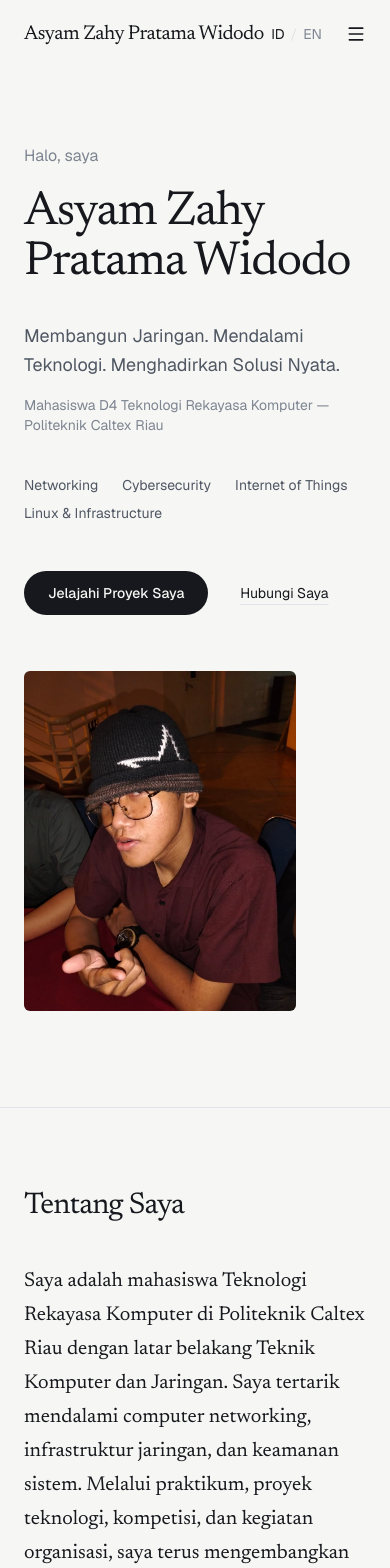
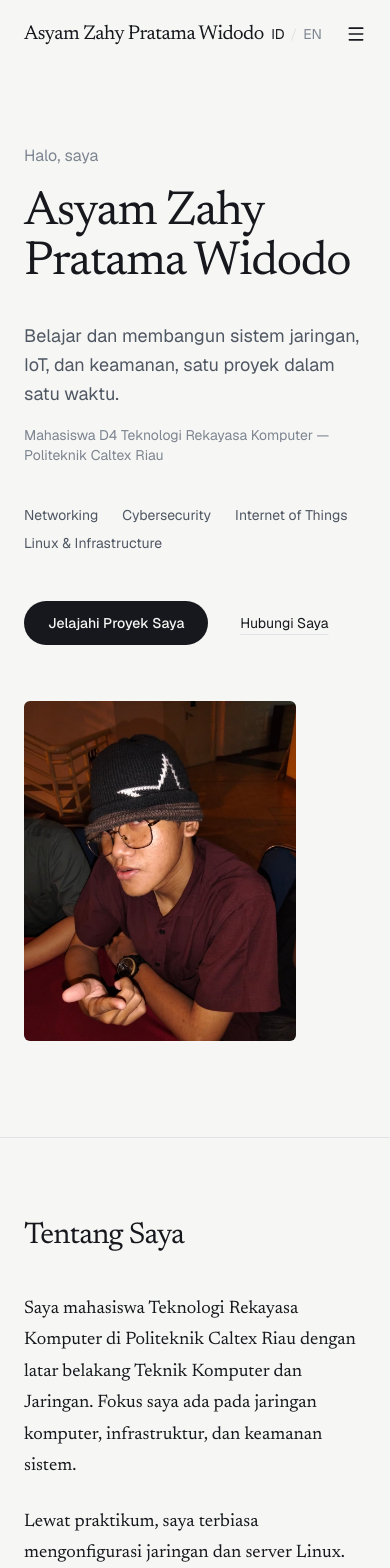
Before and after one commit to asyamzahy/asyamzahy.github.io, a React (Vite) app: page / in a window 390 px wide. Shown: the top 1568 px of the page. Built offline with nearby package versions, Linux system fonts and the light colour scheme.

Commit message:
Add files via upload

```diff
--- a/src/components/ProjectDetail.tsx
+++ b/src/components/ProjectDetail.tsx
@@ -2,7 +2,7 @@ import { useEffect, useCallback } from 'react';
 import { motion, AnimatePresence } from 'motion/react';
 import { X } from 'lucide-react';
 import type { Project } from '../data/projects';
-import { getYoutubeId } from '../data/projects';
+import { getYoutubeId, SUPERVISOR } from '../data/projects';
 import type { Lang } from '../context/LanguageContext';
 import { useLanguage } from '../context/LanguageContext';
 import SmartImage from './SmartImage';
@@ -95,6 +95,19 @@ export default function ProjectDetail({ project, onClose }: ProjectDetailProps)
 
             <div className="space-y-8 px-6 py-8 sm:px-10 sm:py-10">
               <Block title={t.projects.overview}>{project.overview[l]}</Block>
+              {project.team && project.team.length > 0 && (
+                <Block title={t.projects.team}>{project.team.join(', ')}</Block>
+              )}
+              <Block title={t.projects.supervisor}>
+                <a
+                  href={SUPERVISOR.url}
+                  target="_blank"
+                  rel="noopener noreferrer"
+                  className="text-ink underline decoration-line underline-offset-[5px] transition-colors hover:decoration-accent"
+                >
+                  {SUPERVISOR.name}
+                </a>
+              </Block>
               <Block title={t.projects.problem}>{project.problem[l]}</Block>
               <Block title={t.projects.solution}>{project.solution[l]}</Block>
               <Block title={t.projects.contribution}>{project.contribution[l]}</Block>
--- a/src/data/projects.ts
+++ b/src/data/projects.ts
@@ -6,6 +6,7 @@ export interface Project {
   technologies: string[];
   image?: string;
   videoUrl?: string;
+  team?: string[];
   githubUrl?: string;
   liveUrl?: string;
   title: { id: string; en: string };
@@ -22,6 +23,7 @@ export const projects: Project[] = [
   {
     id: 'zalasmart',
     videoUrl: 'https://youtu.be/APVYVnX7juI',
+    team: ['Asyam', 'Muhamad Zakky', 'Tashya Aulia'],
     category: 'IoT',
     technologies: ['ESP32', 'TDS Sensor', 'MQTT', 'Firebase Realtime Database', 'Actuators'],
 
@@ -61,6 +63,7 @@ export const projects: Project[] = [
   {
     id: 'benihnusa',
     videoUrl: 'https://youtu.be/BEHFmz51890',
+    team: ['Asyam', 'Khalifa Maulana', 'Tashya Aulia'],
     category: 'Blockchain',
     technologies: ['Hyperledger Fabric', 'Digital Passport', 'QR Code', 'Blockchain'],
 
@@ -100,6 +103,7 @@ export const projects: Project[] = [
   {
     id: 'adaptive-traffic',
     videoUrl: 'https://youtu.be/WdU8SicieGI',
+    team: ['Asyam', 'Muhamad Zakky', 'Tashya Aulia'],
     category: 'AI/ML',
     technologies: ['Reinforcement Learning', 'Python', 'Simulation', 'Traffic Control'],
 
@@ -139,6 +143,7 @@ export const projects: Project[] = [
   {
     id: 'hydroponic-anomaly',
     videoUrl: 'https://youtu.be/JAjv9ic-E_k',
+    team: ['Asyam', 'Muhamad Zakky', 'M. Ridho Saputra'],
     category: 'AI/ML',
     technologies: ['YOLO', 'MQTT', 'Computer Vision', 'Python', 'Precision Farming'],
 
@@ -185,3 +190,10 @@ export function getYoutubeId(url?: string): string | null {
   const m = url.match(/(?:youtu\.be\/|[?&]v=|embed\/)([\w-]{11})/);
   return m ? m[1] : null;
 }
+
+/** Dosen pembimbing, tampil di semua proyek.
+ *  Ganti url dengan alamat profil beliau di pcr.ac.id jika berbeda. */
+export const SUPERVISOR = {
+  name: 'Dr. Eng. Yoanda Alim Syahbana ST, M.Sc.',
+  url: 'https://pcr.ac.id',
+};
--- a/src/locales/en.ts
+++ b/src/locales/en.ts
@@ -10,7 +10,7 @@ export const en = {
   hero: {
     greeting: "Hi, I'm",
     name: 'Asyam Zahy Pratama Widodo',
-    headline: 'Building Networks. Exploring Technology. Creating Real-World Solutions.',
+    headline: 'Learning and building networking, IoT, and security systems, one project at a time.',
     subtitle: 'D4 Computer Engineering Technology Student — Politeknik Caltex Riau',
     cta1: 'Explore My Projects',
     cta2: 'Contact Me',
@@ -19,7 +19,7 @@ export const en = {
   about: {
     title: 'About Me',
     description:
-      'I am a Computer Engineering Technology student at Politeknik Caltex Riau with a background in Computer and Network Engineering. I am interested in computer networking, network infrastructure, and system security. Through hands-on labs, technology projects, competitions, and organizational activities, I continue to develop my technical skills and problem-solving abilities.',
+      'I am a Computer Engineering Technology student at Politeknik Caltex Riau with a background in Computer and Network Engineering. My focus is on computer networking, infrastructure, and system security.\n\nThrough lab work, I am used to configuring networks and Linux servers. Outside the classroom, I work on IoT, blockchain, and artificial intelligence projects, including sensor- and camera-based hydroponic systems and a palm oil seed traceability system. Some of them took me to national-level competitions, including 1st Place in the Innovation Category at KMIPN VIII 2026.\n\nI am grateful for the opportunities I have received. I learn best through hands-on practice and keep improving how I solve problems.\n\nI made this site to record my learning journey, not to show off. The results here would not exist without my team and supervisor; thank you for the guidance and collaboration. Stay humble, keep learning.',
     education: 'Education',
     degree: 'D4 Computer Engineering Technology',
     institution: 'Politeknik Caltex Riau',
@@ -66,6 +66,8 @@ export const en = {
     viewDetails: 'View Details',
     watchVideo: 'Watch Video',
     overview: 'Project Overview',
+    team: 'Team',
+    supervisor: 'Supervisor',
     problem: 'Problem Statement',
     solution: 'Proposed Solution',
     contribution: 'My Contribution',
--- a/src/locales/id.ts
+++ b/src/locales/id.ts
@@ -10,7 +10,7 @@ export const id = {
   hero: {
     greeting: 'Halo, saya',
     name: 'Asyam Zahy Pratama Widodo',
-    headline: 'Membangun Jaringan. Mendalami Teknologi. Menghadirkan Solusi Nyata.',
+    headline: 'Belajar dan membangun sistem jaringan, IoT, dan keamanan, satu proyek dalam satu waktu.',
     subtitle: 'Mahasiswa D4 Teknologi Rekayasa Komputer — Politeknik Caltex Riau',
     cta1: 'Jelajahi Proyek Saya',
     cta2: 'Hubungi Saya',
@@ -19,7 +19,7 @@ export const id = {
   about: {
     title: 'Tentang Saya',
     description:
-      'Saya adalah mahasiswa Teknologi Rekayasa Komputer di Politeknik Caltex Riau dengan latar belakang Teknik Komputer dan Jaringan. Saya tertarik mendalami computer networking, infrastruktur jaringan, dan keamanan sistem. Melalui praktikum, proyek teknologi, kompetisi, dan kegiatan organisasi, saya terus mengembangkan kemampuan teknis serta belajar menyelesaikan masalah secara sistematis.',
+      'Saya mahasiswa Teknologi Rekayasa Komputer di Politeknik Caltex Riau dengan latar belakang Teknik Komputer dan Jaringan. Fokus saya ada pada jaringan komputer, infrastruktur, dan keamanan sistem.\n\nLewat praktikum, saya terbiasa mengonfigurasi jaringan dan server Linux. Di luar kelas, saya mengerjakan proyek IoT, blockchain, dan kecerdasan buatan, termasuk sistem hidroponik berbasis sensor dan kamera serta sistem traceability bibit sawit. Beberapa di antaranya membawa saya ke kompetisi tingkat nasional, antara lain Juara 1 Kategori Cipta Inovasi di KMIPN VIII 2026.\n\nSaya bersyukur atas kesempatan yang saya dapat. Saya terbiasa belajar lewat praktik langsung dan terus memperbaiki cara saya menyelesaikan masalah.\n\nSitus ini saya buat untuk mencatat perjalanan belajar, bukan untuk pamer. Hasil di sini tidak lepas dari tim dan dosen pembimbing; terima kasih untuk bimbingan dan kerja samanya. Tetap rendah hati, tetap belajar.',
     education: 'Pendidikan',
     degree: 'D4 Teknologi Rekayasa Komputer',
     institution: 'Politeknik Caltex Riau',
@@ -66,6 +66,8 @@ export const id = {
     viewDetails: 'Lihat Detail',
     watchVideo: 'Tonton Video',
     overview: 'Gambaran Proyek',
+    team: 'Tim',
+    supervisor: 'Dosen Pembimbing',
     problem: 'Permasalahan',
     solution: 'Solusi yang Diusulkan',
     contribution: 'Kontribusi Saya',
--- a/src/sections/About.tsx
+++ b/src/sections/About.tsx
@@ -6,9 +6,11 @@ export default function About() {
 
   return (
     <Section id="about" title={t.about.title}>
-      <p className="max-w-2xl font-serif text-xl leading-[1.7] text-ink sm:text-[1.375rem]">
-        {t.about.description}
-      </p>
+      <div className="max-w-2xl space-y-6 font-serif text-lg leading-[1.75] text-ink sm:text-xl">
+        {t.about.description.split('\n\n').map((para, i) => (
+          <p key={i}>{para}</p>
+        ))}
+      </div>
 
       <dl className="mt-14 max-w-2xl">
         <Fact label={t.about.education}>
--- a/src/sections/Hero.tsx
+++ b/src/sections/Hero.tsx
@@ -1,37 +1,39 @@
+import { motion } from 'motion/react';
 import { useLanguage } from '../context/LanguageContext';
 import SmartImage from '../components/SmartImage';
 
 function go(e: React.MouseEvent, target: string) {
   e.preventDefault();
-  document.querySelector(target)?.scrollIntoView({ behavior: 'auto' });
+  document.querySelector(target)?.scrollIntoView({ behavior: 'smooth' });
 }
-
-const d = (ms: number) => ({ '--d': `${ms}ms` }) as React.CSSProperties;
 
 export default function Hero() {
   const { t } = useLanguage();
 
   return (
     <section id="home" className="pb-24 pt-36 sm:pb-32 sm:pt-44">
-      {/* Animasi masuk bertahap: judul → deskripsi → CTA, foto menyusul */}
-      <div
+      {/* Satu-satunya animasi masuk di halaman ini */}
+      <motion.div
+        initial={{ opacity: 0, y: 14 }}
+        animate={{ opacity: 1, y: 0 }}
+        transition={{ duration: 0.9, ease: [0.22, 1, 0.36, 1] }}
         className="mx-auto grid max-w-5xl items-end gap-14 px-6 sm:px-10 lg:grid-cols-[1fr_17rem] lg:gap-20"
       >
         <div>
-          <p className="rise mb-5 text-base text-faint">{t.hero.greeting}</p>
-          <h1 style={d(100)} className="rise font-serif text-5xl leading-[1.05] tracking-tight text-ink sm:text-6xl lg:text-[4.5rem]">
+          <p className="mb-5 text-base text-faint">{t.hero.greeting}</p>
+          <h1 className="font-serif text-5xl leading-[1.05] tracking-tight text-ink sm:text-6xl lg:text-[4.5rem]">
             {t.hero.name}
           </h1>
-          <p style={d(260)} className="rise mt-8 max-w-xl text-lg leading-relaxed text-muted">{t.hero.headline}</p>
-          <p style={d(260)} className="rise mt-4 text-sm text-faint">{t.hero.subtitle}</p>
+          <p className="mt-8 max-w-xl text-lg leading-relaxed text-muted">{t.hero.headline}</p>
+          <p className="mt-4 text-sm text-faint">{t.hero.subtitle}</p>
 
-          <ul style={d(400)} className="rise mt-10 flex flex-wrap gap-x-6 gap-y-2 text-sm text-muted">
+          <ul className="mt-10 flex flex-wrap gap-x-6 gap-y-2 text-sm text-muted">
             {t.hero.fields.map((field) => (
               <li key={field}>{field}</li>
             ))}
           </ul>
 
-          <div style={d(400)} className="rise mt-12 flex flex-wrap items-center gap-x-8 gap-y-4">
+          <div className="mt-12 flex flex-wrap items-center gap-x-8 gap-y-4">
             <a
               href="#projects"
               onClick={(e) => go(e, '#projects')}
@@ -52,7 +54,7 @@ export default function Hero() {
         </div>
 
         {/* Foto profil: taruh file di public/images/avatar.jpg */}
-        <div style={d(240)} className="rise w-full max-w-[17rem] lg:max-w-none">
+        <div className="w-full max-w-[17rem] lg:max-w-none">
           <div className="aspect-[4/5] overflow-hidden rounded-md bg-surface">
             <SmartImage
               src="/images/avatar.jpg"
@@ -66,7 +68,7 @@ export default function Hero() {
             />
           </div>
         </div>
-      </div>
+      </motion.div>
     </section>
   );
 }
```
